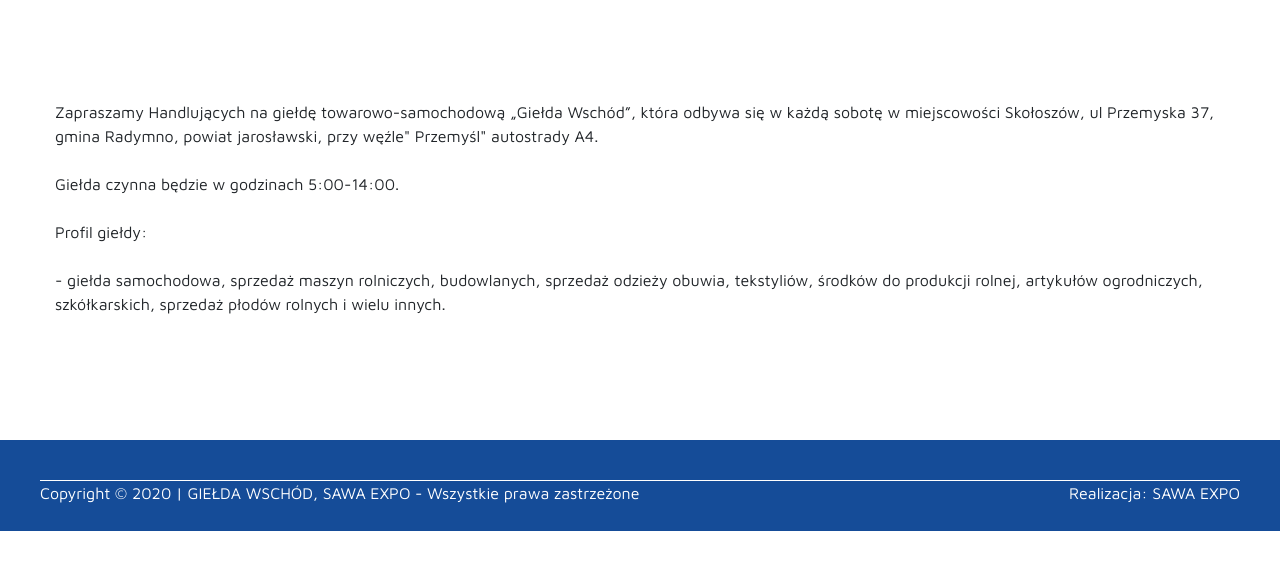
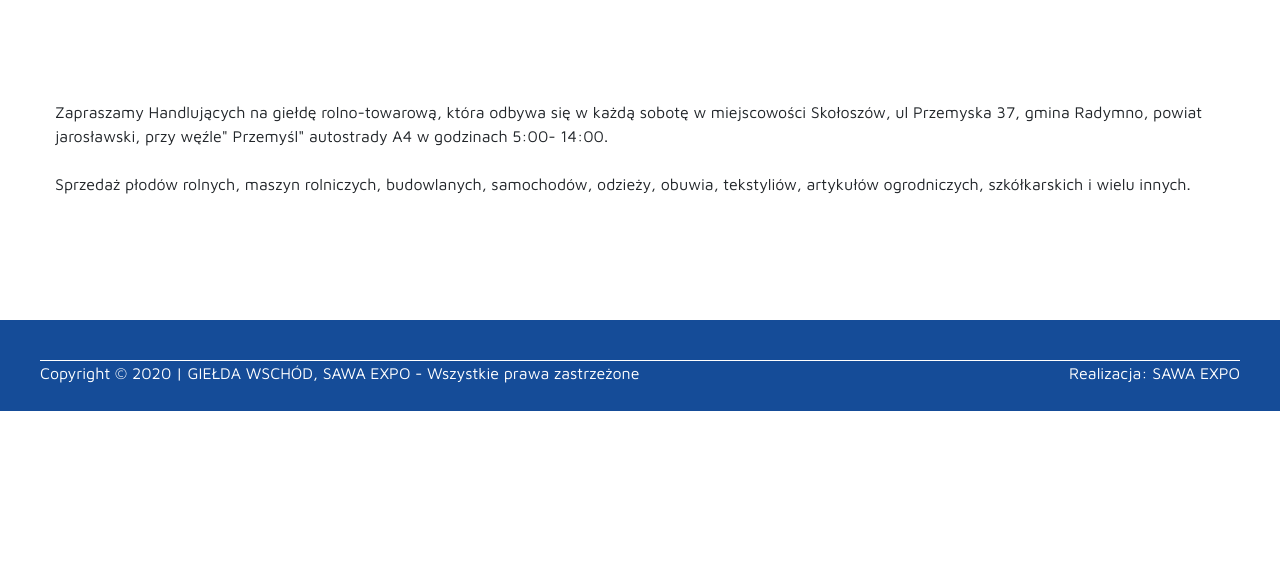
Before and after one commit to rmpgithub/gw, a PHP site: page /o-gieldzie.php in a window 1280 px wide. Shown: the part 226-800 px from the top of the page. Run offline with PHP 8.4, Linux system fonts and the light colour scheme; some libraries are stand-ins or nearby versions.

Commit message:
zmiana o gieldzie

```diff
--- a/o-gieldzie.php
+++ b/o-gieldzie.php
@@ -7,17 +7,18 @@
     <div class="container">
         <div class="row d-flex justify-content-center">
             <div class="col-12">
-                Zapraszamy Handlujących na giełdę towarowo-samochodową „Giełda Wschód”, która odbywa się w każdą sobotę w miejscowości Skołoszów, ul Przemyska 37, gmina Radymno, powiat jarosławski, przy węźle" Przemyśl" autostrady A4.<br><br>
+                Zapraszamy Handlujących na giełdę rolno-towarową, która odbywa się w każdą sobotę w miejscowości Skołoszów, ul Przemyska 37, gmina Radymno, powiat jarosławski, przy węźle" Przemyśl" autostrady A4 w godzinach 5:00- 14:00.<br><br>
+Sprzedaż płodów rolnych, maszyn rolniczych, budowlanych, samochodów, odzieży, obuwia, tekstyliów, artykułów ogrodniczych, szkółkarskich i wielu innych.<br><br>
 
 				<!-- Teren na którym odbywają się Agro Targi Wschód. Powierzchnia giełdy to ponad 20 ha z możliwością powiększenia.<br><br> -->
 
-				Giełda czynna będzie w godzinach 5:00-14:00.<br><br>
+				<!--Giełda czynna będzie w godzinach 5:00-14:00.<br><br>
 
 				Profil giełdy:<br><br>
 
 				- giełda samochodowa, sprzedaż maszyn rolniczych, budowlanych, sprzedaż odzieży obuwia, tekstyliów, środków do produkcji rolnej, artykułów ogrodniczych, szkółkarskich, sprzedaż płodów rolnych i wielu innych.<br><br>
 
-				<!-- Rolnicy mogą sprzedawać produkty wytworzone w gospodarstwie rolnym bez opłat wjazdowej.<br><br> -->
+				 Rolnicy mogą sprzedawać produkty wytworzone w gospodarstwie rolnym bez opłat wjazdowej.<br><br> -->
 
 
             </div>
```
